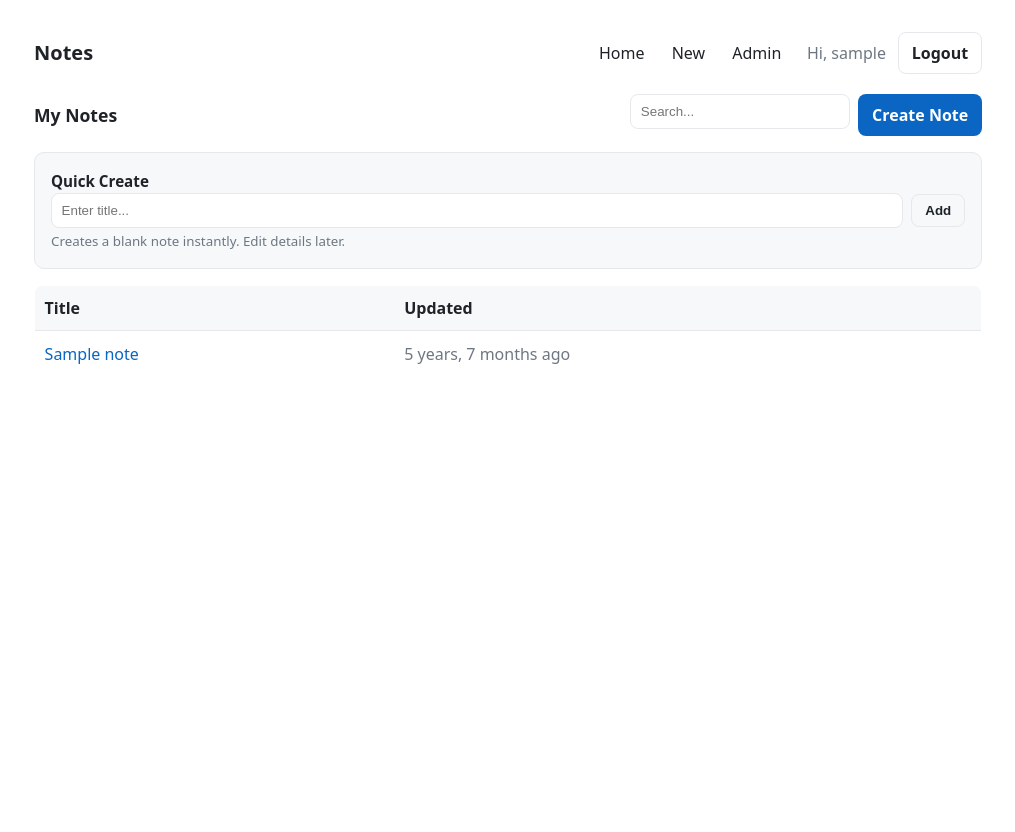
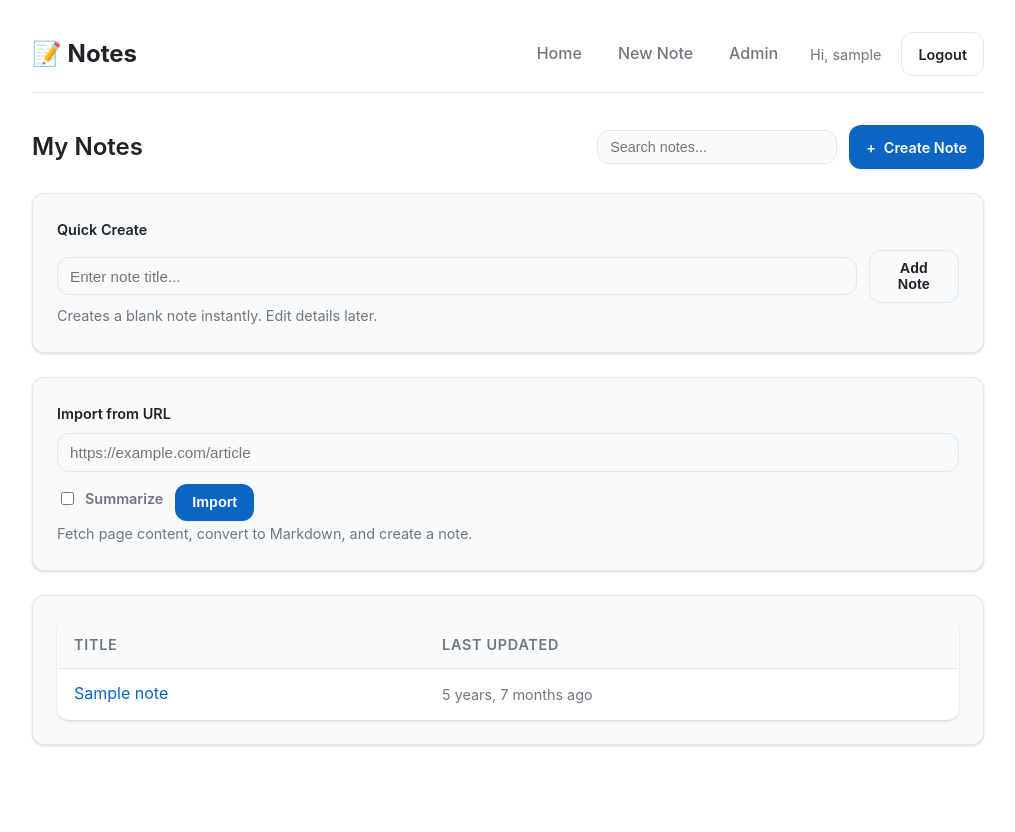
Before and after one commit to Vist233/DiaryInfoRealizeSystem, a Django app: page / in a window 1280 px wide. Shown: the whole page, without its empty margins (132-1147 px from the left). Run offline with Django 4.2, Linux system fonts and the light colour scheme; a user stored in the database is signed in; tables that the repository leaves empty hold one stand-in row (values such as "Sample post"); some libraries are stand-ins or nearby versions.

Commit message:
frontend update

```diff
--- a/notes/static/notes/main.css
+++ b/notes/static/notes/main.css
@@ -6,86 +6,208 @@
   --danger: #b42318;
   --ok: #1a7f37;
   --bg: #ffffff;
-  --surface: #f6f8fa;
-  --line: #e6e8eb;
-  --ring: rgba(10, 102, 194, .3);
+  --surface: #f8fafc;
+  --line: #e2e8f0;
+  --ring: rgba(10, 102, 194, .15);
+  --radius: 12px;
+  --shadow: 0 1px 3px 0 rgba(0, 0, 0, 0.1), 0 1px 2px 0 rgba(0, 0, 0, 0.06);
 }
 
 @media (prefers-color-scheme: dark) {
   :root {
-    --fg: #e6edf3;
-    --muted: #9aa4ae;
-    --link: #4ea1ff;
-    --danger: #ff6b6b;
-    --ok: #3fb950;
-    --bg: #0d1117;
-    --surface: #161b22;
-    --line: #30363d;
-    --ring: rgba(78, 161, 255, .35);
+    --fg: #e2e8f0;
+    --muted: #94a3b8;
+    --link: #60a5fa;
+    --danger: #f87171;
+    --ok: #4ade80;
+    --bg: #0f172a;
+    --surface: #1e293b;
+    --line: #334155;
+    --ring: rgba(96, 165, 250, .2);
+    --shadow: 0 1px 3px 0 rgba(0, 0, 0, 0.3), 0 1px 2px 0 rgba(0, 0, 0, 0.2);
   }
 }
 
 * { box-sizing: border-box; }
 html, body { height: 100%; }
 body {
-  font-family: system-ui, -apple-system, Segoe UI, Roboto, sans-serif;
-  line-height: 1.5;
+  font-family: -apple-system, BlinkMacSystemFont, 'Segoe UI', Roboto, 'Helvetica Neue', sans-serif;
+  line-height: 1.6;
   color: var(--fg);
   background: var(--bg);
   margin: 0;
   -webkit-font-smoothing: antialiased;
   -moz-osx-font-smoothing: grayscale;
 }
-.container { max-width: 980px; margin: 2rem auto; padding: 0 1rem; }
+.container { max-width: 1000px; margin: 2rem auto; padding: 0 1.5rem; }
 
 /* Toolbar */
-.toolbar { display:flex; align-items:center; justify-content: space-between; gap:1rem; margin-bottom: 1rem; }
-.toolbar-title { margin: 0; font-size: 1.1rem; }
-.toolbar-actions { display:flex; gap:.5rem; }
-.search-form input[type=text] { width: 220px; }
+.toolbar { display:flex; align-items:center; justify-content: space-between; gap:1rem; margin-bottom: 1.5rem; }
+.toolbar-title { margin: 0; font-size: 1.5rem; font-weight: 600; color: var(--fg); }
+.toolbar-actions { display:flex; align-items:center; gap:.75rem; }
+.search-form input[type=text] {
+  width: 240px;
+  background: var(--surface);
+  border: 1px solid var(--line);
+  border-radius: var(--radius);
+  padding: .5rem .75rem;
+  font-size: .9rem;
+}
+.search-form input[type=text]:focus {
+  outline: none;
+  border-color: var(--link);
+  box-shadow: 0 0 0 3px var(--ring);
+}
 
 /* Header & navigation */
-.site-header { display:flex; align-items:center; justify-content: space-between; gap:1rem; margin-bottom:1.25rem; }
-.brand-link { font-weight: 700; font-size: 1.25rem; color: var(--fg); text-decoration: none; }
-.site-nav { display:flex; align-items:center; gap:.5rem; }
-.nav-link { color: var(--fg); text-decoration: none; padding:.4rem .6rem; border-radius:6px; }
-.nav-link:hover { background: var(--surface); }
-.nav-text { color: var(--muted); margin: 0 .25rem 0 .5rem; }
+.site-header {
+  display:flex;
+  align-items:center;
+  justify-content: space-between;
+  gap:1rem;
+  margin-bottom: 2rem;
+  padding-bottom: 1rem;
+  border-bottom: 1px solid var(--line);
+}
+.brand-link {
+  font-weight: 700;
+  font-size: 1.5rem;
+  color: var(--fg);
+  text-decoration: none;
+  transition: color 0.15s ease;
+}
+.brand-link:hover { color: var(--link); }
+.site-nav { display:flex; align-items:center; gap:.75rem; }
+.nav-link {
+  color: var(--muted);
+  text-decoration: none;
+  padding:.5rem .75rem;
+  border-radius: var(--radius);
+  font-weight: 500;
+  transition: all 0.15s ease;
+}
+.nav-link:hover {
+  background: var(--surface);
+  color: var(--fg);
+}
+.nav-text {
+  color: var(--muted);
+  margin: 0 .5rem;
+  font-size: .9rem;
+}
 
 /* Links */
-a { color: var(--link); }
-a.link { text-decoration: none; }
-a.link:hover { text-decoration: underline; }
+a {
+  color: var(--link);
+  text-decoration: none;
+  transition: color 0.15s ease;
+}
+a:hover { color: var(--link); text-decoration: underline; }
 
 /* Tables */
-table { width:100%; border-collapse: collapse; background: var(--bg); border: 1px solid var(--line); border-radius:8px; overflow:hidden; }
-th, td { padding: .65rem .6rem; border-bottom: 1px solid var(--line); text-align: left; }
-thead th { background: var(--surface); font-weight: 600; }
-tbody tr:hover { background: var(--surface); }
+table {
+  width:100%;
+  border-collapse: collapse;
+  background: var(--bg);
+  border: 1px solid var(--line);
+  border-radius: var(--radius);
+  overflow:hidden;
+  box-shadow: var(--shadow);
+}
+th, td {
+  padding: .75rem 1rem;
+  border-bottom: 1px solid var(--line);
+  text-align: left;
+}
+thead th {
+  background: var(--surface);
+  font-weight: 600;
+  font-size: .9rem;
+  color: var(--muted);
+  text-transform: uppercase;
+  letter-spacing: 0.05em;
+}
+tbody tr {
+  transition: background-color 0.15s ease;
+}
+tbody tr:hover {
+  background: var(--surface);
+}
 
 /* Empty state */
-.empty { text-align: center; }
-.empty p { margin-top: .25rem; margin-bottom: .75rem; }
+.empty {
+  text-align: center;
+  padding: 3rem 1rem;
+}
+.empty h3 {
+  margin: 0 0 .5rem 0;
+  font-size: 1.25rem;
+  color: var(--fg);
+}
+.empty p {
+  margin: 0 0 1.5rem 0;
+  color: var(--muted);
+  font-size: 1rem;
+}
 
 /* Forms */
-label { font-weight: 600; font-size: .95rem; }
+label {
+  display: block;
+  font-weight: 600;
+  font-size: .9rem;
+  margin-bottom: .5rem;
+  color: var(--fg);
+}
 input[type=text], input[type=password], input[type=email], textarea, select {
   width:100%;
-  background: var(--bg);
+  background: var(--surface);
   color: var(--fg);
   border: 1px solid var(--line);
-  border-radius: 8px;
-  padding: .55rem .6rem;
+  border-radius: var(--radius);
+  padding: .6rem .75rem;
+  font-size: .95rem;
   outline: none;
+  transition: all 0.15s ease;
 }
-textarea { min-height: 260px; }
-input[type=text]:focus, input[type=password]:focus, input[type=email]:focus, textarea:focus, select:focus { border-color: var(--link); box-shadow: 0 0 0 3px var(--ring); }
+textarea {
+  min-height: 280px;
+  resize: vertical;
+  line-height: 1.6;
+}
+input[type=text]:focus,
+input[type=password]:focus,
+input[type=email]:focus,
+textarea:focus,
+select:focus {
+  border-color: var(--link);
+  box-shadow: 0 0 0 3px var(--ring);
+  background: var(--bg);
+}
 
 /* Layout */
-.grid { display: grid; grid-template-columns: 1fr 1fr; gap: 1rem; }
-.card { background: var(--surface); padding: 1rem; border-radius: 10px; border: 1px solid var(--line); }
-.muted { color: var(--muted); }
-.quick-create { margin-bottom: 1rem; }
+.grid {
+  display: grid;
+  grid-template-columns: 1fr 1fr;
+  gap: 1.5rem;
+}
+.card {
+  background: var(--surface);
+  padding: 1.5rem;
+  border-radius: var(--radius);
+  border: 1px solid var(--line);
+  box-shadow: var(--shadow);
+  transition: all 0.15s ease;
+}
+.card:hover {
+  box-shadow: 0 4px 6px -1px rgba(0, 0, 0, 0.1), 0 2px 4px -1px rgba(0, 0, 0, 0.06);
+}
+.muted {
+  color: var(--muted);
+  font-size: .9rem;
+}
+.quick-create {
+  margin-bottom: 1.5rem;
+}
 
 /* Content typography (rendered markdown) */
 .content h1, .content h2, .content h3 { margin: .75rem 0 .5rem; line-height: 1.25; }
@@ -96,13 +218,48 @@ code { background:#f0f4f8; padding: .08rem .35rem; border-radius: 4px; }
 @media (prefers-color-scheme: dark) { code { background:#1f2430; } }
 
 /* Buttons */
-.btn { display:inline-flex; align-items:center; justify-content:center; gap:.35rem; padding:.5rem .8rem; border-radius: 8px; border:1px solid transparent; text-decoration:none; font-weight:600; cursor:pointer; }
-.btn-primary { background: var(--link); color:#fff; }
-.btn-primary:hover { filter: brightness(0.95); }
-.btn-ghost { background: transparent; color: var(--fg); border-color: var(--line); }
-.btn-ghost:hover { background: var(--surface); }
-.btn-danger { background: #ffe8e6; color: var(--danger); border-color: #ffd1ce; }
-.btn-danger:hover { filter: brightness(0.98); }
+.btn {
+  display:inline-flex;
+  align-items:center;
+  justify-content:center;
+  gap:.5rem;
+  padding:.6rem 1rem;
+  border-radius: var(--radius);
+  border:1px solid transparent;
+  text-decoration:none;
+  font-weight:600;
+  font-size: .9rem;
+  cursor:pointer;
+  transition: all 0.15s ease;
+}
+.btn-primary {
+  background: var(--link);
+  color:#fff;
+  box-shadow: 0 1px 2px 0 rgba(0, 0, 0, 0.05);
+}
+.btn-primary:hover {
+  background: var(--link);
+  transform: translateY(-1px);
+  box-shadow: 0 4px 6px -1px rgba(0, 0, 0, 0.1), 0 2px 4px -1px rgba(0, 0, 0, 0.06);
+}
+.btn-ghost {
+  background: transparent;
+  color: var(--fg);
+  border-color: var(--line);
+}
+.btn-ghost:hover {
+  background: var(--surface);
+  border-color: var(--line);
+}
+.btn-danger {
+  background: #fee2e2;
+  color: var(--danger);
+  border-color: #fecaca;
+}
+.btn-danger:hover {
+  background: #fef2f2;
+  border-color: #fecaca;
+}
 
 /* Toggle (segmented) */
 .toggle { display:inline-flex; border:1px solid var(--line); border-radius:8px; overflow:hidden; }
--- /dev/null
+++ b/notes/static/notes/note_import.js
@@ -0,0 +1,24 @@
+/* Import from URL with optional summarize */
+(function () {
+  const form = document.getElementById('import-form');
+  const input = document.getElementById('import-url');
+  const summarize = document.getElementById('import-summarize');
+  if (!form || !input) return;
+
+  form.addEventListener('submit', async (e) => {
+    e.preventDefault();
+    const url = (input.value || '').trim();
+    if (!/^https?:\/\//i.test(url)) { alert('Please enter a valid URL starting with http(s)://'); input.focus(); return; }
+    try {
+      const res = await fetch('/api/notes/import_url/', {
+        method: 'POST', headers: { 'Content-Type': 'application/json' },
+        body: JSON.stringify({ url, summarize: !!summarize?.checked })
+      });
+      if (!res.ok) { const t = await res.text(); alert('Import failed: ' + t); return; }
+      const data = await res.json();
+      if (data.id) location.href = '/' + data.id + '/'; else location.reload();
+    } catch (e) {
+      alert('Network error.');
+    }
+  });
+})();
--- a/notes/static/notes/note_list.js
+++ b/notes/static/notes/note_list.js
@@ -1,28 +1,94 @@
-/* Quick create via API and simple UX touches */
+/* Quick create via API with enhanced UX */
 (function () {
   const form = document.getElementById('qc-form');
   const input = document.getElementById('qc-title');
-  if (!form || !input) return;
+  const button = form?.querySelector('button[type="submit"]');
+
+  if (!form || !input || !button) return;
 
   form.addEventListener('submit', async (e) => {
     e.preventDefault();
     const title = (input.value || '').trim();
-    if (!title) { input.focus(); return; }
+    if (!title) {
+      input.focus();
+      return;
+    }
+
+    // Show loading state
+    const originalText = button.textContent;
+    button.disabled = true;
+    button.textContent = 'Creating...';
+
     try {
       const res = await fetch('/api/notes/', {
         method: 'POST',
         headers: { 'Content-Type': 'application/json' },
         body: JSON.stringify({ title })
       });
+
       if (!res.ok) {
-        const t = await res.text();
-        alert('Create failed: ' + t);
+        const error = await res.text();
+        showNotification('Create failed: ' + error, 'error');
         return;
       }
-      // reload to show the new note at top
-      location.href = '/';
+
+      showNotification('Note created successfully!', 'success');
+      input.value = '';
+
+      // Small delay before reload to show notification
+      setTimeout(() => {
+        location.href = '/';
+      }, 1000);
+
     } catch (e) {
-      alert('Network error.');
+      showNotification('Network error. Please try again.', 'error');
+    } finally {
+      button.disabled = false;
+      button.textContent = originalText;
     }
   });
+
+  function showNotification(message, type = 'info') {
+    // Create notification element
+    const notification = document.createElement('div');
+    notification.style.cssText = `
+      position: fixed;
+      top: 20px;
+      right: 20px;
+      padding: 12px 16px;
+      border-radius: 8px;
+      color: white;
+      font-weight: 500;
+      z-index: 1000;
+      box-shadow: 0 4px 12px rgba(0, 0, 0, 0.15);
+      transform: translateX(100%);
+      transition: transform 0.3s ease;
+    `;
+
+    if (type === 'success') {
+      notification.style.background = 'var(--ok)';
+    } else if (type === 'error') {
+      notification.style.background = 'var(--danger)';
+    } else {
+      notification.style.background = 'var(--link)';
+    }
+
+    notification.textContent = message;
+    document.body.appendChild(notification);
+
+    // Animate in
+    setTimeout(() => {
+      notification.style.transform = 'translateX(0)';
+    }, 10);
+
+    // Remove after 3 seconds
+    setTimeout(() => {
+      notification.style.transform = 'translateX(100%)';
+      setTimeout(() => {
+        if (notification.parentNode) {
+          notification.parentNode.removeChild(notification);
+        }
+      }, 300);
+    }, 3000);
+  }
 })();
--- a/notes/templates/base.html
+++ b/notes/templates/base.html
@@ -5,18 +5,18 @@
     <meta charset="utf-8" />
     <meta name="viewport" content="width=device-width, initial-scale=1" />
     <meta name="theme-color" content="#0a66c2" />
-    <title>DiaryInfoRealizeSystem</title>
+    <title>Notes - DiaryInfoRealizeSystem</title>
     <link rel="stylesheet" href="{% static 'notes/main.css' %}">
   </head>
   <body>
     <div class="container">
       <header class="site-header">
         <div class="brand">
-          <a href="/" class="brand-link">Notes</a>
+          <a href="/" class="brand-link">📝 Notes</a>
         </div>
         <nav class="site-nav">
           <a class="nav-link" href="/">Home</a>
-          <a class="nav-link" href="/create/">New</a>
+          <a class="nav-link" href="/create/">New Note</a>
           <a class="nav-link" href="/admin/">Admin</a>
           {% if request.user.is_authenticated %}
             <span class="nav-text">Hi, {{ request.user.username }}</span>
--- a/notes/templates/notes/note_list.html
+++ b/notes/templates/notes/note_list.html
@@ -2,27 +2,52 @@
 {% load static %}
 {% block content %}
   <div class="toolbar">
-    <h2 class="toolbar-title">My Notes</h2>
+    <h1 class="toolbar-title">My Notes</h1>
     <div class="toolbar-actions">
       <form method="get" action="/" class="search-form">
-        <input type="text" name="q" placeholder="Search..." value="{{ request.GET.q }}" />
+        <input type="text" name="q" placeholder="Search notes..." value="{{ request.GET.q }}" />
       </form>
-      <a class="btn btn-primary" href="/create/">Create Note</a>
+      <a class="btn btn-primary" href="/create/">
+        <span>+</span>
+        Create Note
+      </a>
     </div>
   </div>
+
   <div class="quick-create card">
     <form id="qc-form">
       <label for="qc-title">Quick Create</label>
-      <div style="display:flex; gap:.5rem; align-items:center;">
-        <input id="qc-title" type="text" placeholder="Enter title..." />
-        <button class="btn btn-ghost" type="submit">Add</button>
+      <div style="display:flex; gap:.75rem; align-items:center;">
+        <input id="qc-title" type="text" placeholder="Enter note title..." />
+        <button class="btn btn-ghost" type="submit">Add Note</button>
       </div>
       <small class="muted">Creates a blank note instantly. Edit details later.</small>
     </form>
   </div>
+
+  <div class="card" style="margin-bottom:1.5rem;">
+    <form id="import-form">
+      <label for="import-url">Import from URL</label>
+      <div style="display:flex; gap:.75rem; align-items:center; flex-wrap: wrap;">
+        <input id="import-url" type="text" placeholder="https://example.com/article" />
+        <label class="muted" style="display:flex; align-items:center; gap:.5rem;">
+          <input id="import-summarize" type="checkbox" /> Summarize
+        </label>
+        <button class="btn btn-primary" type="submit">Import</button>
+      </div>
+      <small class="muted">Fetch page content, convert to Markdown, and create a note.</small>
+    </form>
+  </div>
+
   {% if notes %}
+    <div class="card">
       <table class="table">
-      <thead><tr><th>Title</th><th>Updated</th></tr></thead>
+        <thead>
+          <tr>
+            <th>Title</th>
+            <th>Last Updated</th>
+          </tr>
+        </thead>
         <tbody>
         {% for note in notes %}
           <tr>
@@ -32,12 +57,15 @@
         {% endfor %}
         </tbody>
       </table>
+    </div>
   {% else %}
     <div class="card empty">
-      <h3 style="margin-top:0;">No notes yet</h3>
+      <h3>No notes yet</h3>
       <p class="muted">Start your first note to build your knowledge base.</p>
-      <a class="btn btn-primary" href="/create/">Create Note</a>
+      <a class="btn btn-primary" href="/create/">Create Your First Note</a>
     </div>
   {% endif %}
+
   <script src="{% static 'notes/note_list.js' %}"></script>
+  <script src="{% static 'notes/note_import.js' %}"></script>
 {% endblock %}
--- a/notes/urls.py
+++ b/notes/urls.py
@@ -15,4 +15,6 @@ urlpatterns = [
     path("api/notes/", views.NotesListCreate.as_view(), name="api_notes_list_create"),
     path("api/notes/<int:pk>/", views.NotesDetail.as_view(), name="api_notes_detail"),
     path("api/notes/preview/", views.NotesPreview.as_view(), name="api_notes_preview"),
+    path("api/notes/import_url/", views.NotesImportUrl.as_view(), name="api_notes_import_url"),
+    path("api/notes/export/", views.NotesExport.as_view(), name="api_notes_export"),
 ]
--- a/notes/views.py
+++ b/notes/views.py
@@ -6,6 +6,11 @@ from django.views import View
 from django.http import JsonResponse, HttpRequest
 from django.utils.decorators import method_decorator
 from django.views.decorators.csrf import csrf_exempt
+from django.http import HttpResponse
+from io import BytesIO
+import zipfile
+import re
+from datetime import datetime
 
 from .models import Note
 
@@ -136,10 +141,18 @@ class NotesListCreate(ApiView):
         content = payload.get("content") or ""
         if not title:
             return JsonResponse({"detail": "title is required"}, status=400)
-        try:
-            note = Note.objects.create(owner=request.user, title=title, content=content)
-        except IntegrityError:
-            return JsonResponse({"detail": "note with same title already exists"}, status=409)
+        base = title
+        suffix = 1
+        while True:
+            try:
+                note = Note.objects.create(owner=request.user, title=title, content=content)
+                break
+            except IntegrityError:
+                suffix += 1
+                cut = 200 - len(f" ({suffix})")
+                title = f"{base[:cut]} ({suffix})"
+                if suffix > 1000:
+                    return JsonResponse({"detail": "too many duplicates"}, status=409)
         return JsonResponse({"id": note.id, "title": note.title, "content": note.content}, status=201)
 
 
@@ -193,6 +206,16 @@ class NotesPreview(ApiView):
     def post(self, request: HttpRequest):
         payload = _parse_json(request)
         text = (payload.get('text') or '')
+        # Simple per-user rate limit: 60 requests per minute
+        try:
+            from django.core.cache import cache
+            key = f"notes_preview_rate_{request.user.pk}"
+            cnt = cache.get(key, 0)
+            if cnt >= 60:
+                return JsonResponse({'html': '<p class="muted">Rate limited. Try again later.</p>'}, status=429)
+            cache.set(key, cnt + 1, 60)
+        except Exception:
+            pass
         # Protect server from excessively large previews
         if len(text) > 200_000:
             return JsonResponse({'html': '<p class="muted">Preview too large.</p>'}, status=200)
@@ -215,3 +238,140 @@ class NotesPreview(ApiView):
         pre = Note.WIKILINK_RE.sub(repl, text)
         html = render_markdown_safe(pre)
         return JsonResponse({'html': html})
+
+
+@method_decorator(csrf_exempt, name="dispatch")
+class NotesImportUrl(ApiView):
+    def post(self, request: HttpRequest):
+        payload = _parse_json(request)
+        url = (payload.get('url') or '').strip()
+        summarize = bool(payload.get('summarize'))
+        if not url or not re.match(r'^https?://', url):
+            return JsonResponse({"detail": "valid http(s) url required"}, status=400)
+
+        # Fetch
+        html = ''
+        final_url = url
+        try:
+            import requests
+            headers = {"User-Agent": "NotesBot/1.0 (+https://example.local)"}
+            resp = requests.get(url, headers=headers, timeout=10, allow_redirects=True)
+            resp.raise_for_status()
+            # Limit to 2MB
+            html = resp.text[:2_000_000]
+            final_url = resp.url or url
+        except Exception as e:
+            return JsonResponse({"detail": f"fetch failed: {e}"}, status=400)
+
+        # Extract main content
+        title = ''
+        main_html = ''
+        try:
+            from readability import Document  # type: ignore
+            doc = Document(html)
+            title = (doc.short_title() or '').strip()
+            main_html = (doc.summary(html_partial=True) or '')
+        except Exception:
+            # Fallback: naive title
+            m = re.search(r'<title>(.*?)</title>', html, flags=re.I | re.S)
+            if m:
+                title = re.sub(r'\s+', ' ', m.group(1)).strip()
+            # As last resort keep full html
+            main_html = html
+
+        if not title:
+            title = 'Imported Note'
+
+        # Convert to markdown (best-effort)
+        markdown_body = ''
+        try:
+            import markdownify  # type: ignore
+            markdown_body = markdownify.markdownify(main_html or html)
+        except Exception:
+            # Simple strip tags
+            markdown_body = re.sub(r'<[^>]+>', '', main_html or html)
+
+        header = f"Source: {final_url}\nFetched: {datetime.utcnow().isoformat()}Z\n\n# {title}\n\n"
+        content = header + (markdown_body or '').strip()
+
+        # Optional summarize
+        if summarize:
+            try:
+                summary = self._summarize(markdown_body[:8000])
+                if summary:
+                    content += f"\n\n---\n## Summary\n\n{summary}\n"
+            except Exception:
+                pass
+
+        # Create note (dedupe title if needed)
+        base, t = title, title
+        suffix = 1
+        while True:
+            try:
+                note = Note.objects.create(owner=request.user, title=t[:200], content=content)
+                break
+            except IntegrityError:
+                suffix += 1
+                cut = 200 - len(f" ({suffix})")
+                t = f"{base[:cut]} ({suffix})"
+                if suffix > 1000:
+                    return JsonResponse({"detail": "too many duplicates"}, status=409)
+
+        return JsonResponse({"id": note.id, "title": note.title}, status=201)
+
+    def _summarize(self, text: str) -> str:
+        try:
+            import os
+            import openai  # type: ignore
+            api_key = os.environ.get('OPENAI_API_KEY')
+            if not api_key:
+                raise RuntimeError('no api key')
+            client = openai.OpenAI(api_key=api_key) if hasattr(openai, 'OpenAI') else openai
+            prompt = (
+                "请用中文给出该文章的简要摘要（150~300字），并给出5个要点。\n\n" + text
+            )
+            # Support both new and legacy clients
+            if hasattr(client, 'chat') and hasattr(client.chat, 'completions'):
+                resp = client.chat.completions.create(
+                    model="gpt-4o-mini",
+                    messages=[{"role": "user", "content": prompt}],
+                    temperature=0.4,
+                )
+                return resp.choices[0].message.content.strip()
+            else:
+                # Legacy API (very rough fallback)
+                return ""
+        except Exception:
+            # Fallback: naive summary
+            paras = [p.strip() for p in text.split('\n') if p.strip()]
+            return '\n'.join(paras[:3])
+
+
+class NotesExport(ApiView):
+    def get(self, request: HttpRequest):
+        ids = request.GET.get('ids')
+        export_all = request.GET.get('all')
+        if ids:
+            try:
+                id_list = [int(x) for x in ids.split(',') if x.strip().isdigit()]
+            except Exception:
+                return JsonResponse({"detail": "invalid ids"}, status=400)
+            qs = Note.objects.filter(owner=request.user, pk__in=id_list)
+        elif export_all:
+            qs = Note.objects.filter(owner=request.user).order_by('-updated_at')
+        else:
+            return JsonResponse({"detail": "specify ids or all=1"}, status=400)
+
+        buf = BytesIO()
+        with zipfile.ZipFile(buf, mode='w', compression=zipfile.ZIP_DEFLATED) as zf:
+            for n in qs:
+                name = self._safe_filename(f"{n.pk}-{n.title}.md")
+                zf.writestr(name, n.content or '')
+        buf.seek(0)
+        resp = HttpResponse(buf.read(), content_type='application/zip')
+        resp['Content-Disposition'] = 'attachment; filename="notes_export.zip"'
+        return resp
+
+    def _safe_filename(self, s: str) -> str:
+        s = re.sub(r'[\\/:*?"<>|]', '_', s)
+        return s[:180]
```
Also changed, not shown: other parts of notes/static/notes/main.css (+22 -3 lines), notes/signals.py (+18 -10 lines), notes/static/notes/note_detail.js (+6 -1 lines). Lines whose indentation alone changed are shown as unchanged.
